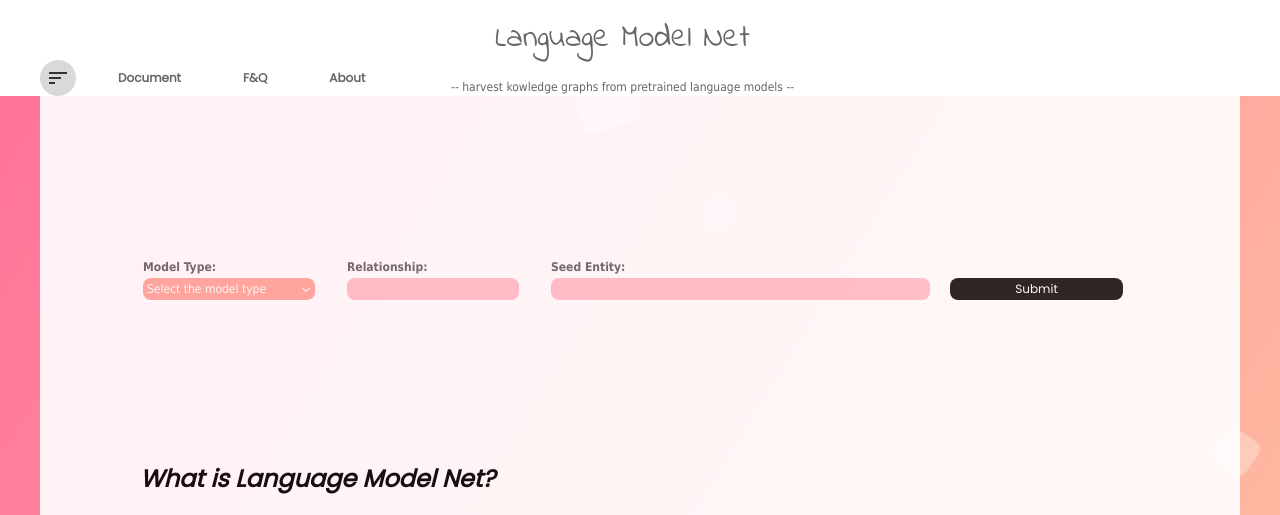
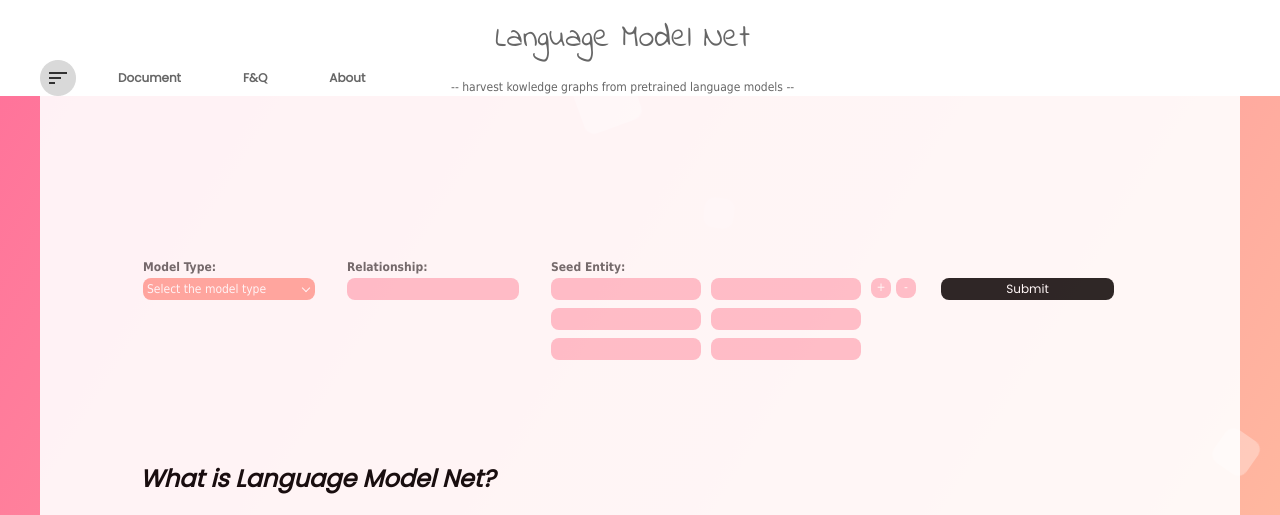
Before and after one commit to BinnYEver/frontend, a Flask app: page / in a window 1280 px wide. Shown: the top 515 px of the page. Run offline with Flask 2, Linux system fonts and the light colour scheme.

Commit message:
update home page

```diff
--- a/static/css/home.css
+++ b/static/css/home.css
@@ -129,8 +129,14 @@ body {
 
 }
 
-.search_box .model_search, .search_box .relationship_search, .search_box .seed_search {
+.search_box .model_search, .search_box .relationship_search, .search_box .seed_search, .search_box .add_entity, .search_box .min_entity {
     float: left;
+}
+
+.search_box .seed_search .entity_pair {
+    float: flex;
+    flex-direction: column;
+
 }
 
 .search_box .relationship_search, .search_box .seed_search {
@@ -140,6 +146,22 @@ body {
 .body_container .search_box h4, .search_box .relationship_search h4, .search_box .seed_search h4 {
     margin-top: 2px;
     margin-bottom: 2px;
+}
+
+.search_box .add_entity, .search_box .min_entity {
+    height: 20px;
+    width: 20px;
+    background-color: pink;
+    text-align: center;
+    border-radius: 8px;
+    color: white;
+    margin-right: 5px;
+    margin-top: 22px;
+    transition: all 1s;
+}
+
+.search_box .add_entity:hover, .search_box .min_entity:hover {
+    transform: rotate(180deg);
 }
 
 
@@ -233,7 +255,9 @@ body {
 }
 
 .search_box .seed_search #Seed_Entity input {
-    width: 379px;
+    width: 150px;
+    margin-right: 10px;
+    margin-bottom: 8px;
     height: 22px;
 
     border-radius: 8px;
--- a/static/js/home.js
+++ b/static/js/home.js
@@ -2,7 +2,9 @@ const selected = document.querySelector(".selected");
 const optionsContainer = document.querySelector(".options-container");
 const optionsList = document.querySelectorAll(".option");
 const submit_but = document.querySelector('.submit_but');
-
+const add_search = document.querySelector(".add_entity");
+const min_search = document.querySelector(".min_entity");
+const parent_entity_pair = document.querySelector(".entity_pair");
 
 
 
@@ -26,3 +28,27 @@ optionsList.forEach(e => {
 submit_but.addEventListener('click', () => {
     location.href = "/loading"
 })
+
+
+add_search.addEventListener("click", () => {
+
+    var new_pairs = document.createElement("div");
+    var text_field1 = document.createElement("input");
+    var text_field2 = document.createElement("input");
+    new_pairs.setAttribute("class", "entity_pair_inputbox");
+    text_field1.setAttribute("type", "text");
+    text_field2.setAttribute("type", "text");
+    new_pairs.appendChild(text_field1);
+    new_pairs.appendChild(text_field2);
+    parent_entity_pair.appendChild(new_pairs);
+
+
+})
+
+min_search.addEventListener("click", () => {
+    if (parent_entity_pair.childElementCount > 3) {
+        parent_entity_pair.removeChild(parent_entity_pair.lastChild)
+    }
+
+
+})
--- a/templates/home.html
+++ b/templates/home.html
@@ -76,8 +76,17 @@
             </div>
             <div class="seed_search">
                 <h4>Seed Entity:</h4>
-                <div id="Seed_Entity"><input type="text"></div>
+                <div id="Seed_Entity">
+                    <div class="entity_pair">
+                        <div class="entity_pair_inputbox"><input type="text"><input type="text"></div>
+                        <div class="entity_pair_inputbox"><input type="text"><input type="text"></div>
+                        <div class="entity_pair_inputbox"><input type="text"><input type="text"></div>
+
+                    </div>
+                </div>
             </div>
+            <a href="javascript:;" class="add_entity">+</a>
+            <a href="javascript:;" class="min_entity">-</a>
             <div class="submit_but"><a href="{{url_for( 'loading' )}}">Submit</a></div>
         </section>
 
```
